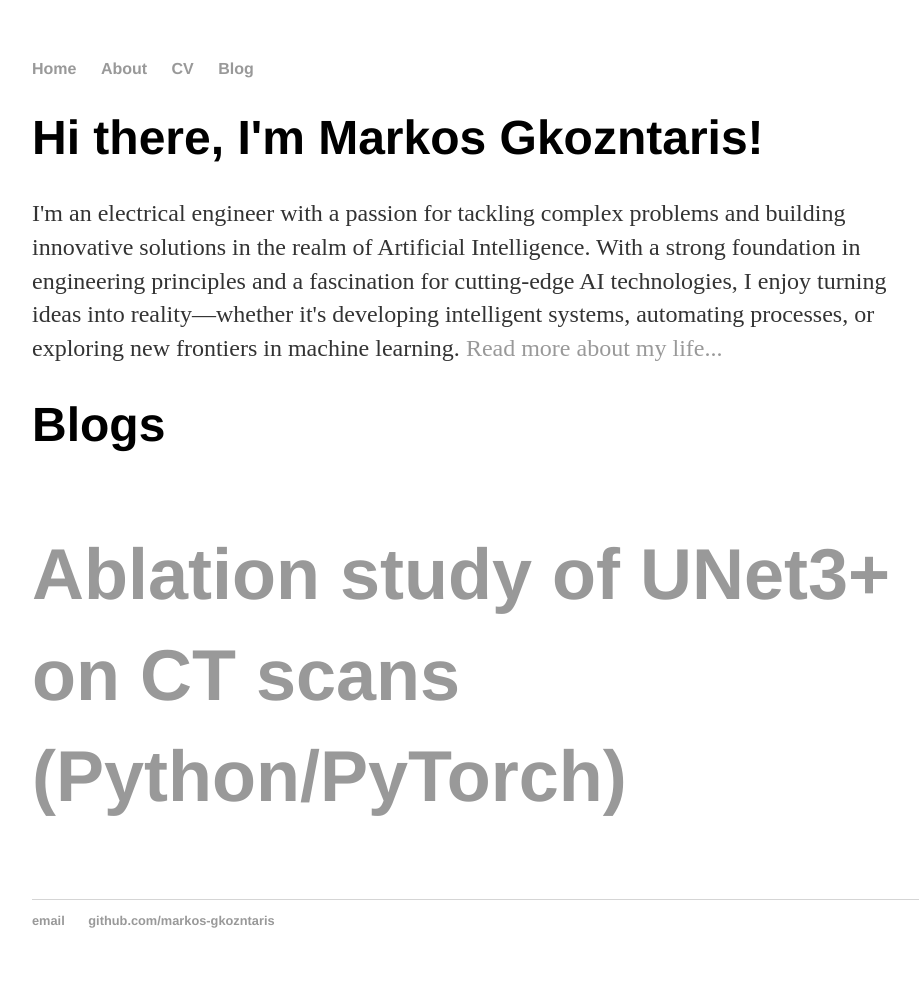
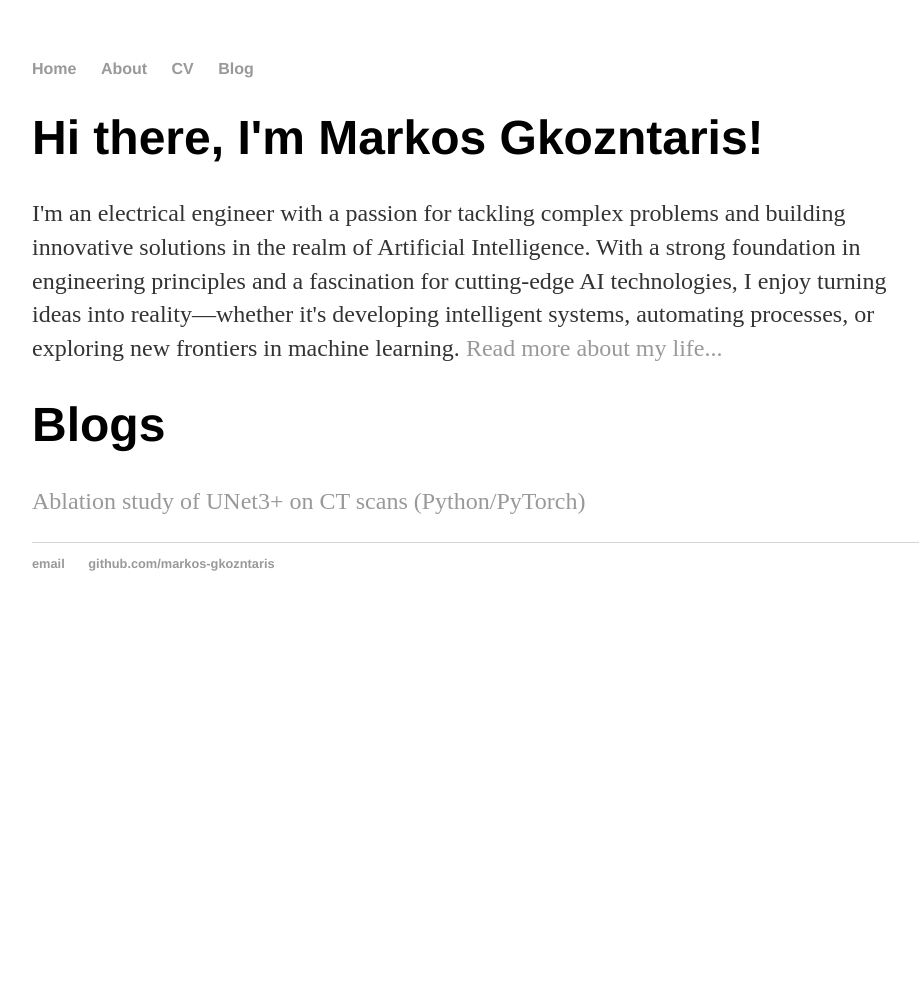
Before and after one commit to markos-gkozntaris/markos-gkozntaris.github.io, a Jekyll site: the page built from index.html, in a window 1280 px wide. Shown: the whole page, without its empty margins (160-1079 px from the left). Built offline with Jekyll 4.4.1, drawn with Linux system fonts in a browser that asks for light colours; the list of posts is cut into pages by our own code; after the commit the page ends 900 px from its top, so only the background shows below that.

Commit message:
minor fix

```diff
--- a/index.html
+++ b/index.html
@@ -5,6 +5,6 @@ title: Markos Gkozntaris
 <div class="blurb">
 	<h1>Hi there, I'm Markos Gkozntaris!</h1>
 	<p>I'm an electrical engineer with a passion for tackling complex problems and building innovative solutions in the realm of Artificial Intelligence. With a strong foundation in engineering principles and a fascination for cutting-edge AI technologies, I enjoy turning ideas into reality—whether it's developing intelligent systems, automating processes, or exploring new frontiers in machine learning. <a href="/about">Read more about my life...</a></p>
-	<h1>Blogs<h1>
+	<h1>Blogs</h1>
 	<p><a href="blog/CTscans.html" target="_blank">Ablation study of UNet3+ on CT scans (Python/PyTorch)</a></p> <!-- Add the link to your blog file here -->
 </div><!-- /.blurb -->
```
